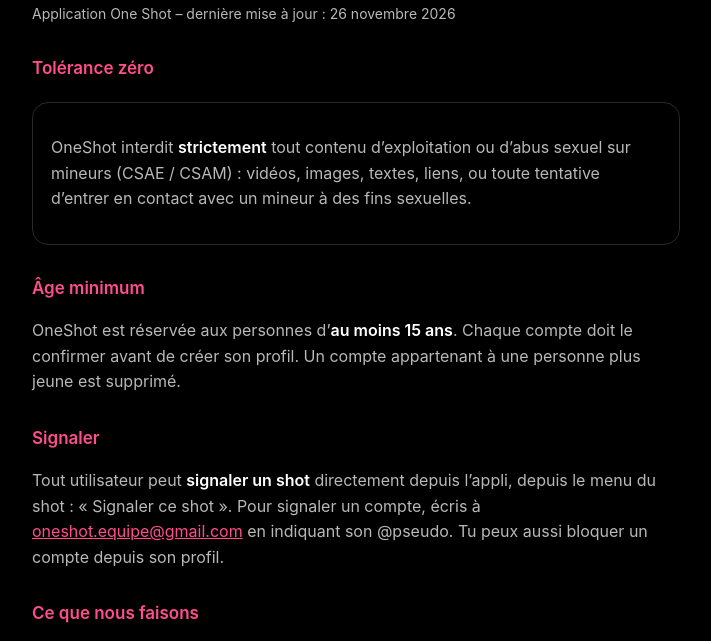
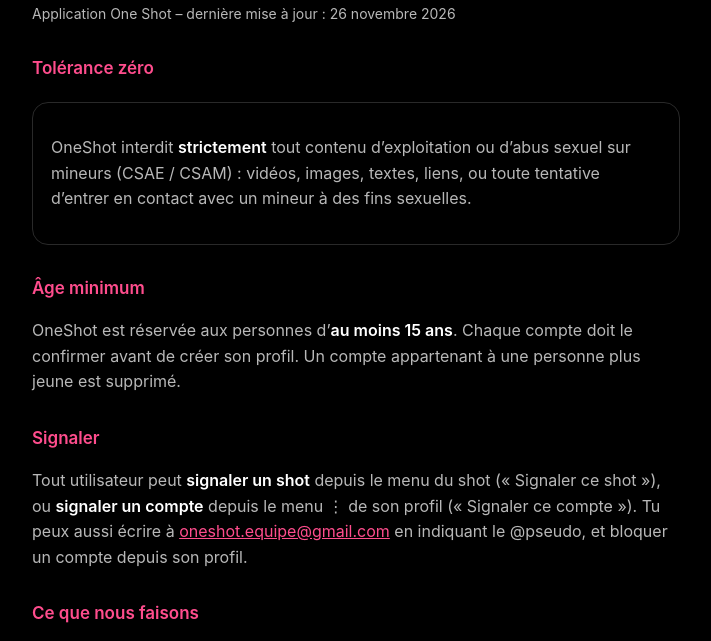
Before and after one commit to oneshotequipe/oneshotequipe.github.io, a plain HTML site: page securite-enfants/index.html in a window 1280 px wide. Shown: the part 122-763 px from the top of the page, without its empty margins (284-995 px from the left). Drawn offline with Linux system fonts and the light colour scheme.

Commit message:
Signaler ce compte : menu du profil, motifs dédiés, examen par la modération (effacer photo et bio), SQL 0028 ; mentions renumérotées en 0029 ; page Sécurité des enfants préparée (non publiée)
Co-Authored-By: Claude Opus 5.5 <noreply@anthropic.com>

```diff
--- a/securite-enfants/index.html
+++ b/securite-enfants/index.html
@@ -22,7 +22,7 @@
     <p>OneShot est réservée aux personnes d’<strong>au moins 15 ans</strong>. Chaque compte doit le confirmer avant de créer son profil. Un compte appartenant à une personne plus jeune est supprimé.</p>
 
     <h2>Signaler</h2>
-    <p>Tout utilisateur peut <strong>signaler un shot</strong> directement depuis l’appli, depuis le menu du shot : « Signaler ce shot ». Pour signaler un compte, écris à <a href="mailto:oneshot.equipe@gmail.com?subject=Signalement%20s%C3%A9curit%C3%A9%20des%20enfants">oneshot.equipe@gmail.com</a> en indiquant son @pseudo. Tu peux aussi bloquer un compte depuis son profil.</p>
+    <p>Tout utilisateur peut <strong>signaler un shot</strong> depuis le menu du shot (« Signaler ce shot »), ou <strong>signaler un compte</strong> depuis le menu ⋮ de son profil (« Signaler ce compte »). Tu peux aussi écrire à <a href="mailto:oneshot.equipe@gmail.com?subject=Signalement%20s%C3%A9curit%C3%A9%20des%20enfants">oneshot.equipe@gmail.com</a> en indiquant le @pseudo, et bloquer un compte depuis son profil.</p>
 
     <h2>Ce que nous faisons</h2>
     <ul>
```
